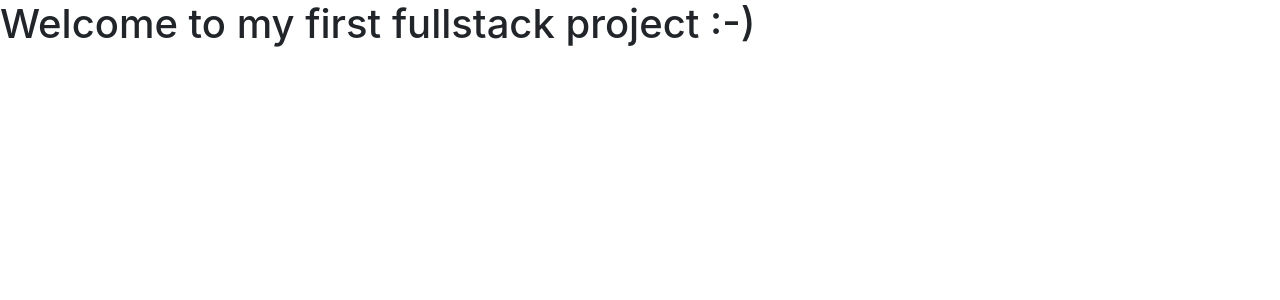
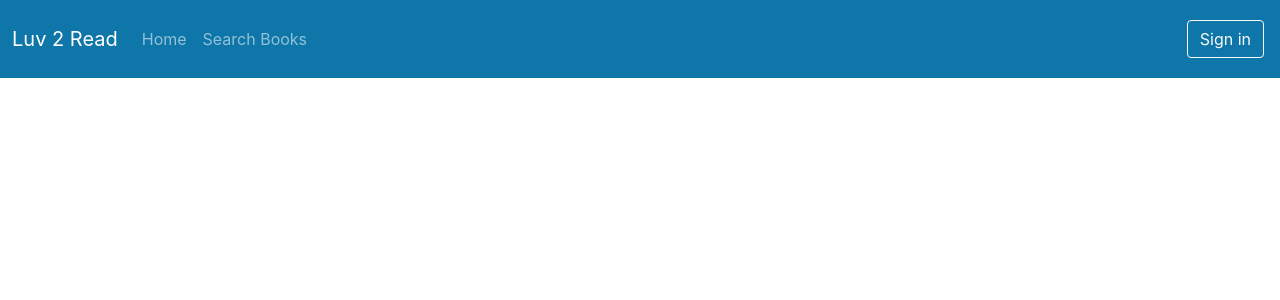
Before and after one commit to vladdubceac/library-app, a React (Create React App) app in the folder 03-frontend/react-library/: page / in a window 1280 px wide. Shown: the top 300 px of the page. Built offline with nearby package versions, Linux system fonts and the light colour scheme.

Commit message:
Added Navbar component to the application

```diff
--- a/03-frontend/react-library/src/App.tsx
+++ b/03-frontend/react-library/src/App.tsx
@@ -1,12 +1,9 @@
 import React from "react";
 import "./App.css";
+import { Navbar } from "./layouts/NavbarAndFooter/Navbar";
 
 function App() {
-  return (
-    <div className="App">
-      <h1>Welcome to my first fullstack project :-) </h1>
-    </div>
-  );
+  return <Navbar />;
 }
 
 export default App;
--- /dev/null
+++ b/03-frontend/react-library/src/layouts/NavbarAndFooter/Navbar.tsx
@@ -0,0 +1,42 @@
+export const Navbar = () => {
+  return (
+    <nav className="navbar navbar-expand-lg navbar-dark main-color py-3">
+      <div className="container-fluid">
+        <span className="navbar-brand">Luv 2 Read</span>
+        <button
+          className="navbar-toggler"
+          type="button"
+          data-bs-toggle="collapse"
+          data-bs-target="#navbarNavDropdown"
+          aria-controls="navbarNavDropdown"
+          aria-expanded="false"
+          aria-label="Toggle Navigation"
+        >
+          <span className="navbar-toggler-icon"></span>
+        </button>
+        <div className="collapse navbar-collapse" id="navbarNavDropdown">
+          <ul className="navbar-nav">
+            <li className="nav-item">
+              <a className="nav-link" href="#">
+                Home
+              </a>
+            </li>
+            <li className="nav-item">
+              <a className="nav-link" href="#">
+                Search Books
+              </a>
+            </li>
+          </ul>
+
+          <ul className="navbar-nav ms-auto">
+            <li className="nav-item m-1">
+              <a type="button" className="btn btn-outline-light" href="#">
+                Sign in
+              </a>
+            </li>
+          </ul>
+        </div>
+      </div>
+    </nav>
+  );
+};
```
